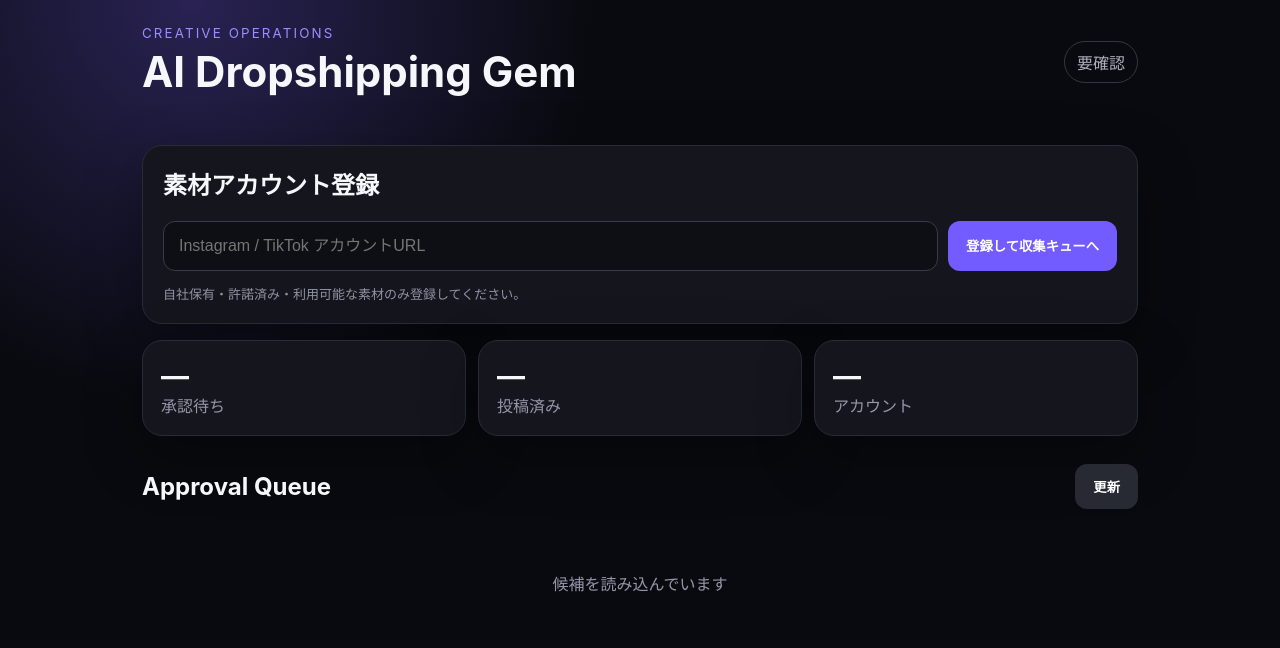
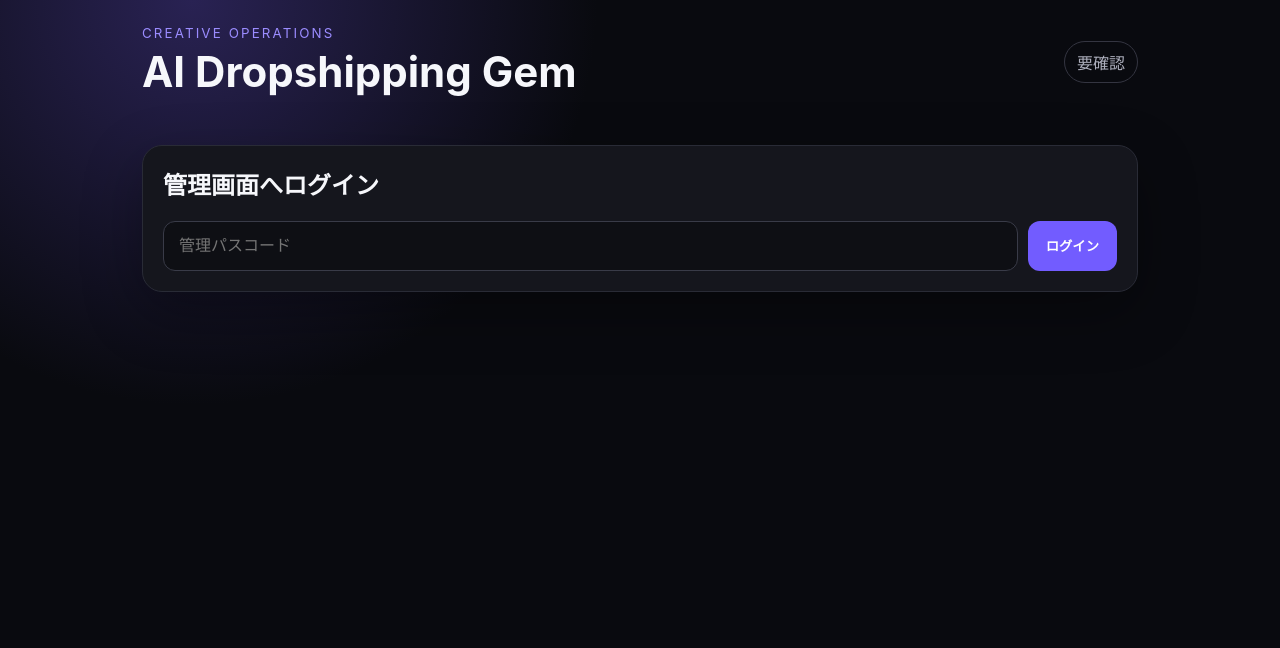
Before and after one commit to lead-forms/ai-dropshipping-gem, a website: page public/index.html in a window 1280 px wide. Drawn offline with Linux system fonts and the light colour scheme; no server answers.

Commit message:
Connect Apify ingestion and secure public/index.html

```diff
--- a/public/index.html
+++ b/public/index.html
@@ -1,6 +1,7 @@
 <!doctype html><html lang="ja"><head><meta charset="utf-8"><meta name="viewport" content="width=device-width,initial-scale=1,viewport-fit=cover"><title>AI Dropshipping Gem</title><link rel="stylesheet" href="/style.css"></head><body>
 <header><div><small>CREATIVE OPERATIONS</small><h1>AI Dropshipping Gem</h1></div><span id="health">接続中</span></header>
-<main><section class="panel"><h2>素材アカウント登録</h2><form id="source"><input name="source_url" type="url" placeholder="Instagram / TikTok アカウントURL" required><button>登録して収集キューへ</button></form><p class="hint">自社保有・許諾済み・利用可能な素材のみ登録してください。</p></section>
+<main><section id="login" class="panel login"><h2>管理画面へログイン</h2><form id="session"><input name="passcode" type="password" autocomplete="current-password" placeholder="管理パスコード" required><button>ログイン</button></form></section>
+<div id="app" hidden><section class="panel"><h2>素材アカウント登録</h2><form id="source"><input name="source_url" type="url" placeholder="Instagram / TikTok アカウントURL" required><label class="check"><input name="rights_confirmed" type="checkbox" required>自社保有・許諾済み・利用可能な素材です</label><button>登録して収集キューへ</button></form><p class="hint">登録後、収集・素材DB保存・解析キュー投入までバックグラウンドで進みます。</p></section>
 <section class="stats"><article><b id="pending">—</b><span>承認待ち</span></article><article><b id="published">—</b><span>投稿済み</span></article><article><b id="accounts">—</b><span>アカウント</span></article></section>
-<div class="queue-title"><h2>Approval Queue</h2><button class="ghost" onclick="load()">更新</button></div><section id="queue" class="queue"><div class="empty">候補を読み込んでいます</div></section></main>
+<div class="queue-title"><h2>Approval Queue</h2><button class="ghost" onclick="load()">更新</button></div><section id="queue" class="queue"><div class="empty">候補を読み込んでいます</div></section></div></main>
 <template id="card"><article class="card"><video controls playsinline></video><div class="meta"><span class="platform"></span><h3></h3><p class="caption"></p><div class="actions"><button data-a="reject" class="danger">却下</button><button data-a="regenerate" class="ghost">再生成</button><button data-a="approve">承認</button><button data-a="publish" class="publish">投稿</button></div></div></article></template><div id="toast"></div><script src="/app.js"></script></body></html>
```
